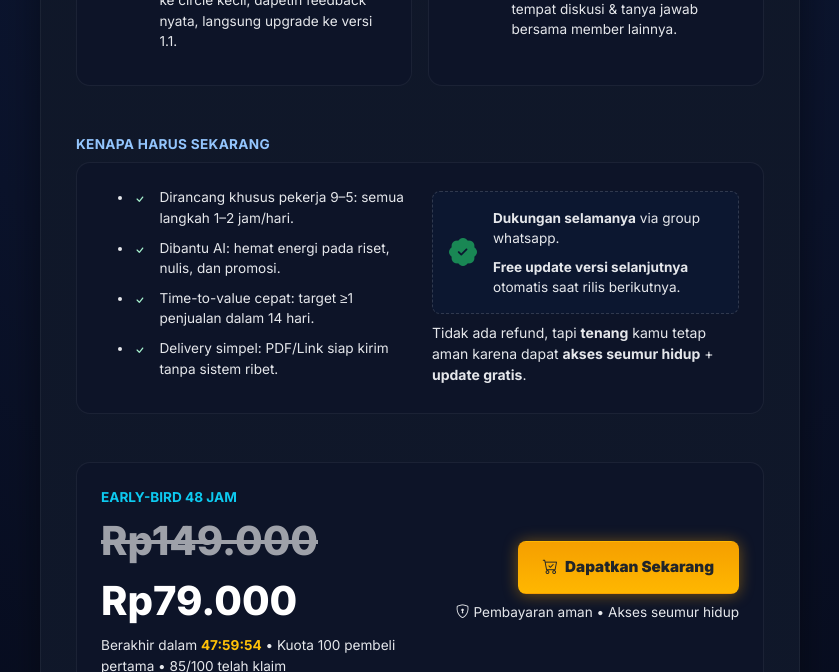
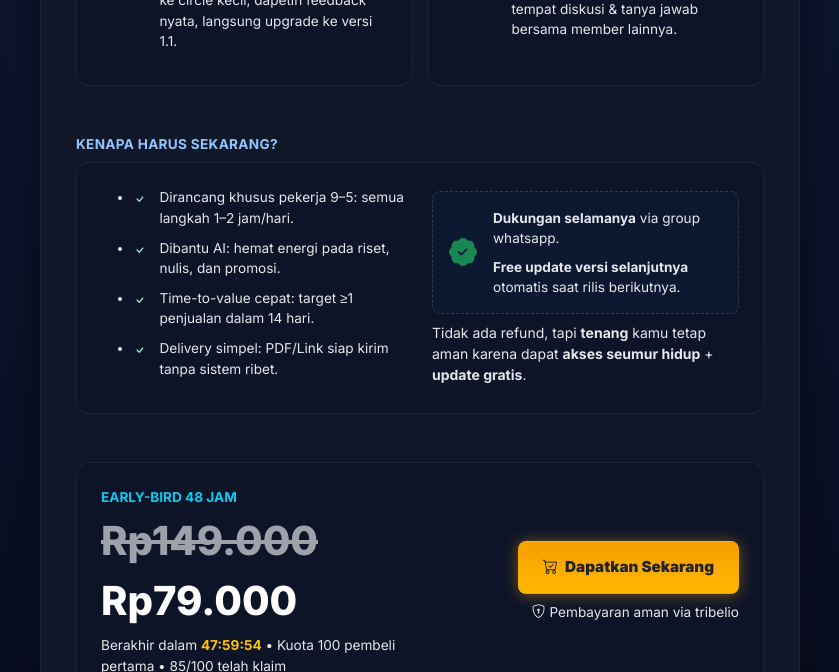
Before and after one commit to bwa-project-example/marketing-app, a Next.js app: page /framework/ninja in a window 1280 px wide. Shown: the part 2480-3152 px from the top of the page, without its empty margins (220-1059 px from the left). Built offline with nearby package versions, Linux system fonts and the light colour scheme; no server answers.

Commit message:
fix wording

```diff
--- a/src/app/framework/ninja/page.tsx
+++ b/src/app/framework/ninja/page.tsx
@@ -227,7 +227,7 @@ export default function Page() {
 
           {/* USP / ALASAN HARUS BELI */}
           <section className="mt-5">
-            <div className="kicker mb-2">Kenapa harus sekarang</div>
+            <div className="kicker mb-2">Kenapa harus sekarang?</div>
             <div className="card-lite p-4">
               <div className="row g-4 align-items-center">
                 <div className="col-md-6">
@@ -267,7 +267,7 @@ export default function Page() {
                     <span className="strike">Rp149.000</span> <span>Rp79.000</span>
                   </div>
                   <div className="micro mt-1">
-                    Berakhir dalam <span id="countdown" className="fw-bold text-warning">—:—:—</span> • <span id="quotaText">Kuota 25 pembeli pertama</span>
+                    Berakhir dalam <span id="countdown" className="fw-bold text-warning">—:—:—</span> • <span id="quotaText">Kuota 100 pembeli pertama</span>
                   </div>
                 </div>
                 {/* Tombol */}
@@ -275,7 +275,7 @@ export default function Page() {
                   <a id="ctaTop" href={CHECKOUT_LINK} className="btn btn-cta btn-lg px-4" onClick={handleClickCTA}>
                     <i className="bi bi-cart-check me-1" /> Dapatkan Sekarang
                   </a>
-                  <div className="micro mt-2"><i className="bi bi-shield-lock me-1" />Pembayaran aman • Akses seumur hidup</div>
+                  <div className="micro mt-2"><i className="bi bi-shield-lock me-1" />Pembayaran aman via tribelio</div>
                 </div>
               </div>
 
```
